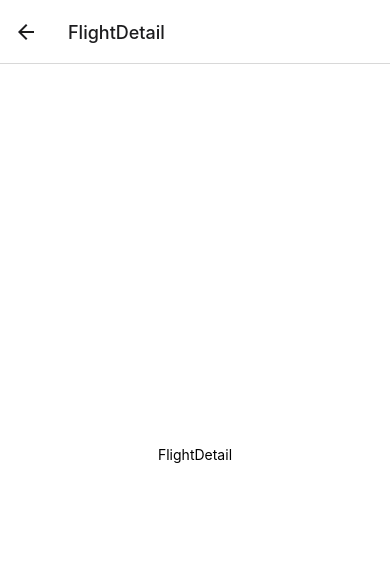
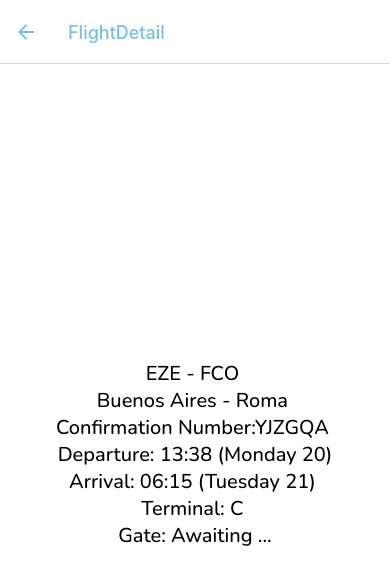
Before and after one commit to patorosso/myflightsapp, a React Native app: screen /FlightDetail in a window 390 px wide. Shown: the top 584 px of the page. Built offline with nearby package versions, Linux system fonts and the light colour scheme.

Commit message:
flight-detail screen done

```diff
--- a/src/constants/themes/colors.js
+++ b/src/constants/themes/colors.js
@@ -1,5 +1,5 @@
 export const colors = {
-    primary: '#449DD1',
+    primary: '#78C0E0',
     secondary: '#0E0E52',
     black: '#000000',
     text: '#150578',
--- a/src/navigation/shop.jsx
+++ b/src/navigation/shop.jsx
@@ -11,15 +11,16 @@ const ShopNavigator = () => {
             name='Home' component={Home}
             options={{title: 'MyFlightsApp',
                 headerStyle: {
-                backgroundColor: colors.primary,
+                backgroundColor: colors.white,
                 },
-                headerTintColor: colors.white,
-                headerTitleStyle: {
-                  fontWeight: 'bold',
-                }
+                headerTintColor: colors.primary,
+
+                headerTitleAlign: 'center',
               }}/>
-            <Stack.Screen name='Flights' component={Flights} />
-            <Stack.Screen name='FlightDetail' component={FlightDetail} />
+            <Stack.Screen name='Flights' component={Flights}
+            options= {{headerTintColor: colors.primary,}}/>
+            <Stack.Screen name='FlightDetail' component={FlightDetail}
+            options= {{headerTintColor: colors.primary,}} />
         </Stack.Navigator>
     )
 }
--- a/src/screens/flight-detail/index.jsx
+++ b/src/screens/flight-detail/index.jsx
@@ -5,7 +5,15 @@ import { styles } from "./styles";
 const FlightDetail = () => {
     return (
         <View style={styles.container}>
-            <Text>FlightDetail</Text>
+            <Text style={styles.textContainer}>
+            EZE - FCO {"\n"}
+            Buenos Aires - Roma {"\n"}
+            Confirmation Number:YJZGQA {"\n"}
+            Departure: 13:38 (Monday 20){"\n"}
+            Arrival: 06:15 (Tuesday 21) {"\n"}
+            Terminal: C {"\n"}
+            Gate: Awaiting ...
+            </Text>
         </View>
     );
 };
--- a/src/screens/flight-detail/styles.js
+++ b/src/screens/flight-detail/styles.js
@@ -1,4 +1,5 @@
 import { StyleSheet } from "react-native";
+
 
 export const styles = StyleSheet.create({
     container: {
@@ -7,4 +8,9 @@ export const styles = StyleSheet.create({
         justifyContent: 'center',
         alignItems: 'center',
     },
+    textContainer: {
+        fontFamily: "Nunito-Medium",
+        textAlign: 'center',
+        fontSize: 20
+    }
 });
--- a/src/screens/home/index.jsx
+++ b/src/screens/home/index.jsx
@@ -9,9 +9,9 @@ const Home = ({ navigation }) => {
             <Text style={styles.title}>Welcome </Text>
             <Text style={styles.textUser}>User63914</Text>
             <Button title="See my flights"
-            style={styles.button}
+
             onPress={() => navigation.navigate('Flights')}
-            color= {colors.text} />
+             />
         </View>
     );
 };
--- a/src/screens/home/styles.js
+++ b/src/screens/home/styles.js
@@ -4,12 +4,12 @@ import { colors } from "../../constants";
 export const styles = StyleSheet.create({
     container: {
         flex: 1,
-        backgroundColor: '#fff',
+        backgroundColor: colors.secondary,
         alignItems: 'center',
     },
     title: {
         fontSize: 22,
-        color: colors.secondary,
+        color: colors.white,
         fontStyle: "italic",
         marginBottom: 20,
         marginTop: 100,
@@ -21,4 +21,5 @@ export const styles = StyleSheet.create({
         marginBottom: 150,
     },
 
+
 });
```
